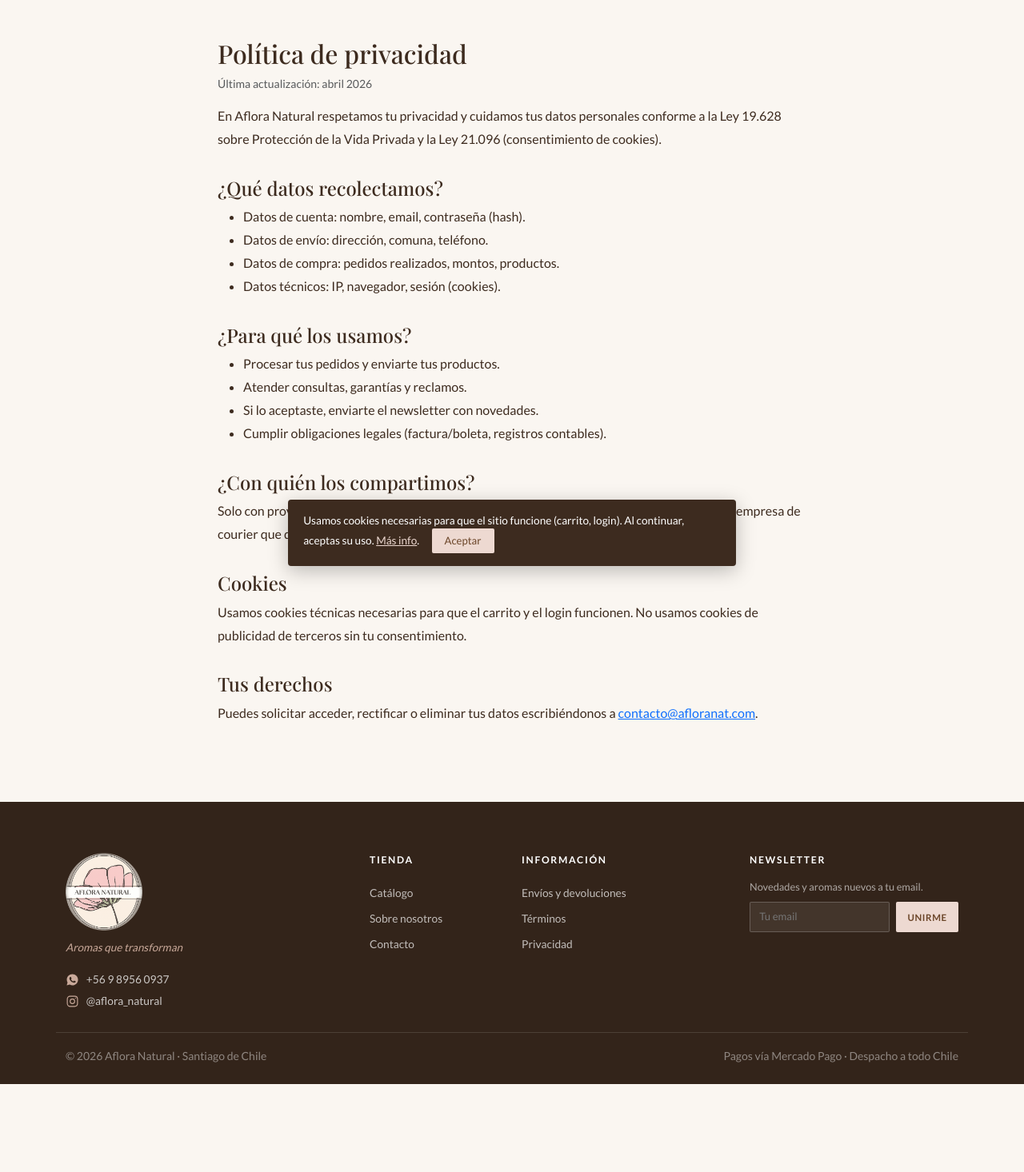
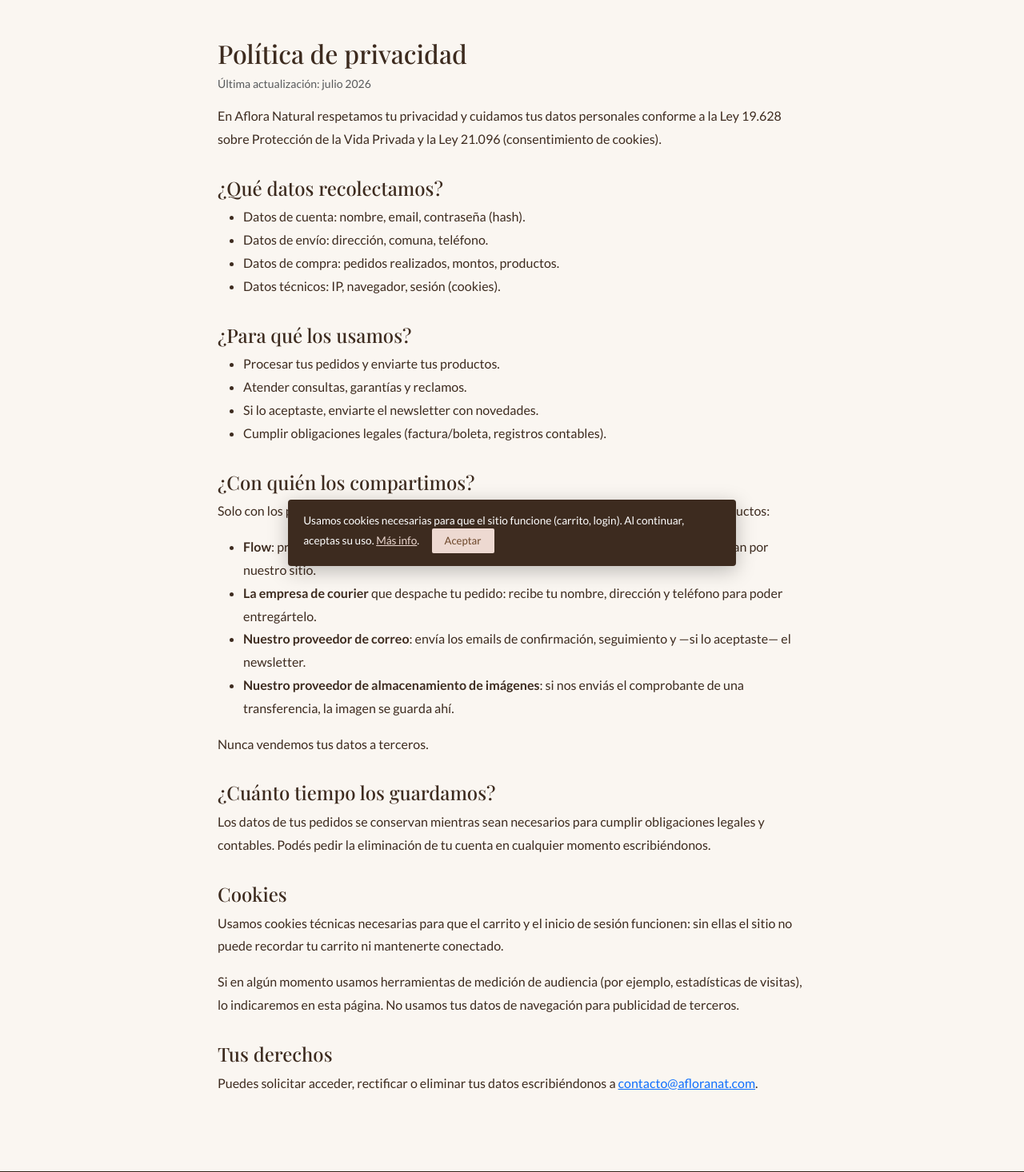
Before and after one commit to 88obice/Aflora_Natural, a Django app: page /privacidad/ in a window 1280 px wide. Shown: the part 76-1542 px from the top of the page at 80% size. Before the commit the page ends 1432 px from the top, so only its background shows below. Run offline with Django 5.2, Linux system fonts and the light colour scheme; some web fonts are replaced.

Commit message:
Paginas legales: actualizar a Flow y precisar el tratamiento de datos
Terminos y privacidad decian que los pagos se procesan por Mercado Pago y que
los datos se comparten con "Mercado Pago (procesamiento de pagos)". Con Flow
como pasarela principal, las dos afirmaciones pasaron a ser falsas. La de
privacidad no es un detalle de redaccion: es la declaracion formal de con
quien se comparten datos personales de clientes, bajo la Ley 19.628 que la
propia pagina cita.

Terminos: los pagos ahora se describen como Flow (Webpay, transferencia y
otros medios), aclarando que los datos de la tarjeta se ingresan en el sitio
de la pasarela y nunca pasan por el nuestro.

Privacidad: la lista de con quien se comparten datos ahora nombra los cuatro
destinatarios reales (pasarela de pago, courier, proveedor de correo y
almacenamiento de imagenes — este ultimo guarda los comprobantes de
transferencia que suben los clientes). Se agrega una seccion de plazo de
conservacion y se corrige la de cookies: el banner del sitio cubre las
tecnicas, asi que la pagina ya no promete algo que no controla y deja abierto
el caso de herramientas de medicion.

Ambas pasan a "Ultima actualizacion: julio 2026".

Co-Authored-By: Claude Opus 5 <noreply@anthropic.com>

```diff
--- a/templates/paginas/privacidad.html
+++ b/templates/paginas/privacidad.html
@@ -4,7 +4,7 @@
 <div class="row justify-content-center">
     <div class="col-lg-8">
         <h1 style="font-size:2rem; margin-top:1.5rem;">Política de privacidad</h1>
-        <p class="text-muted small">Última actualización: abril 2026</p>
+        <p class="text-muted small">Última actualización: julio 2026</p>
 
         <p style="line-height:1.8;">
             En Aflora Natural respetamos tu privacidad y cuidamos tus datos personales conforme a la Ley 19.628
@@ -29,14 +29,34 @@
 
         <h4 style="margin-top:2rem;">¿Con quién los compartimos?</h4>
         <p style="line-height:1.8;">
-            Solo con proveedores estrictamente necesarios: Mercado Pago (procesamiento de pagos) y la empresa de
-            courier que despache tu pedido. Nunca vendemos tus datos a terceros.
+            Solo con los proveedores estrictamente necesarios para poder venderte y entregarte tus productos:
+        </p>
+        <ul style="line-height:1.8;">
+            <li><strong>Flow</strong>: procesa los pagos. Los datos de tu tarjeta los ingresás en su plataforma
+                y nunca pasan por nuestro sitio.</li>
+            <li><strong>La empresa de courier</strong> que despache tu pedido: recibe tu nombre, dirección y
+                teléfono para poder entregártelo.</li>
+            <li><strong>Nuestro proveedor de correo</strong>: envía los emails de confirmación, seguimiento y —si
+                lo aceptaste— el newsletter.</li>
+            <li><strong>Nuestro proveedor de almacenamiento de imágenes</strong>: si nos enviás el comprobante de
+                una transferencia, la imagen se guarda ahí.</li>
+        </ul>
+        <p style="line-height:1.8;">Nunca vendemos tus datos a terceros.</p>
+
+        <h4 style="margin-top:2rem;">¿Cuánto tiempo los guardamos?</h4>
+        <p style="line-height:1.8;">
+            Los datos de tus pedidos se conservan mientras sean necesarios para cumplir obligaciones legales y
+            contables. Podés pedir la eliminación de tu cuenta en cualquier momento escribiéndonos.
         </p>
 
         <h4 style="margin-top:2rem;">Cookies</h4>
         <p style="line-height:1.8;">
-            Usamos cookies técnicas necesarias para que el carrito y el login funcionen. No usamos cookies de
-            publicidad de terceros sin tu consentimiento.
+            Usamos cookies técnicas necesarias para que el carrito y el inicio de sesión funcionen: sin ellas el
+            sitio no puede recordar tu carrito ni mantenerte conectado.
+        </p>
+        <p style="line-height:1.8;">
+            Si en algún momento usamos herramientas de medición de audiencia (por ejemplo, estadísticas de visitas),
+            lo indicaremos en esta página. No usamos tus datos de navegación para publicidad de terceros.
         </p>
 
         <h4 style="margin-top:2rem;">Tus derechos</h4>
--- a/templates/paginas/terminos.html
+++ b/templates/paginas/terminos.html
@@ -4,7 +4,7 @@
 <div class="row justify-content-center">
     <div class="col-lg-8">
         <h1 style="font-size:2rem; margin-top:1.5rem;">Términos y condiciones</h1>
-        <p class="text-muted small">Última actualización: abril 2026</p>
+        <p class="text-muted small">Última actualización: julio 2026</p>
 
         <p style="line-height:1.8;">
             Estos términos rigen el uso del sitio Aflora Natural y la compra de productos a través de él. Al usar el sitio
@@ -18,7 +18,9 @@
         <h4 style="margin-top:2rem;">2. Precios y pagos</h4>
         <p style="line-height:1.8;">
             Todos los precios están en pesos chilenos (CLP) e incluyen IVA cuando corresponde. Los pagos se procesan
-            a través de Mercado Pago, que admite tarjetas de crédito, débito y otros medios.
+            a través de Flow, que admite Webpay (tarjetas de crédito y débito), transferencia bancaria y otros medios
+            disponibles en su plataforma. Nunca almacenamos los datos de tu tarjeta: los ingresás directamente en el
+            sitio seguro de la pasarela de pago.
         </p>
 
         <h4 style="margin-top:2rem;">3. Stock y disponibilidad</h4>
```
